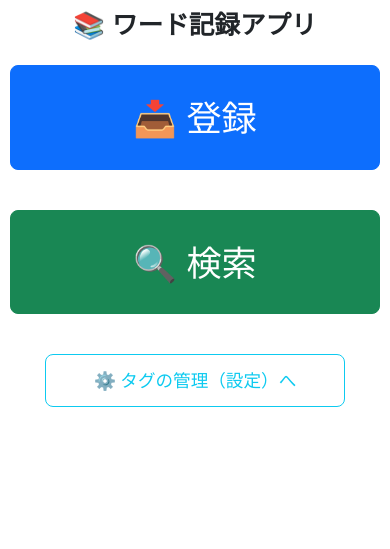
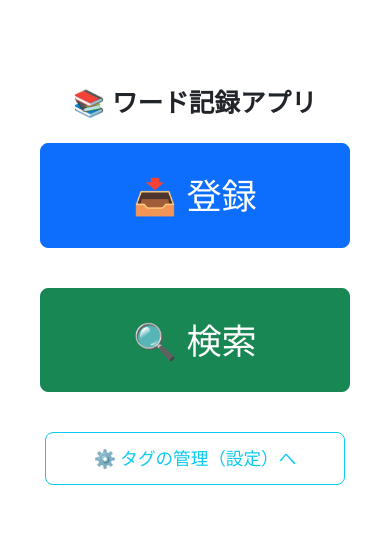
Before and after one commit to beetle-oshiro/study, a Flask app: page / in a window 390 px wide. Shown: the top 549 px of the page. Run offline with Flask 3, Linux system fonts and the light colour scheme.

```diff
--- a/static/style.css
+++ b/static/style.css
@@ -50,9 +50,9 @@ h1 {
 @media (max-width: 576px) {
     .container {
         /* スマホだけ padding を少なくする */
-        padding: 10px !important;
+        padding: 40px !important;
         /* Bootstrap の mt-5 を打ち消す */
-        margin-top: 0 !important;
+        /* margin-top: 0 !important; */
     }
 
     h1 {
```
